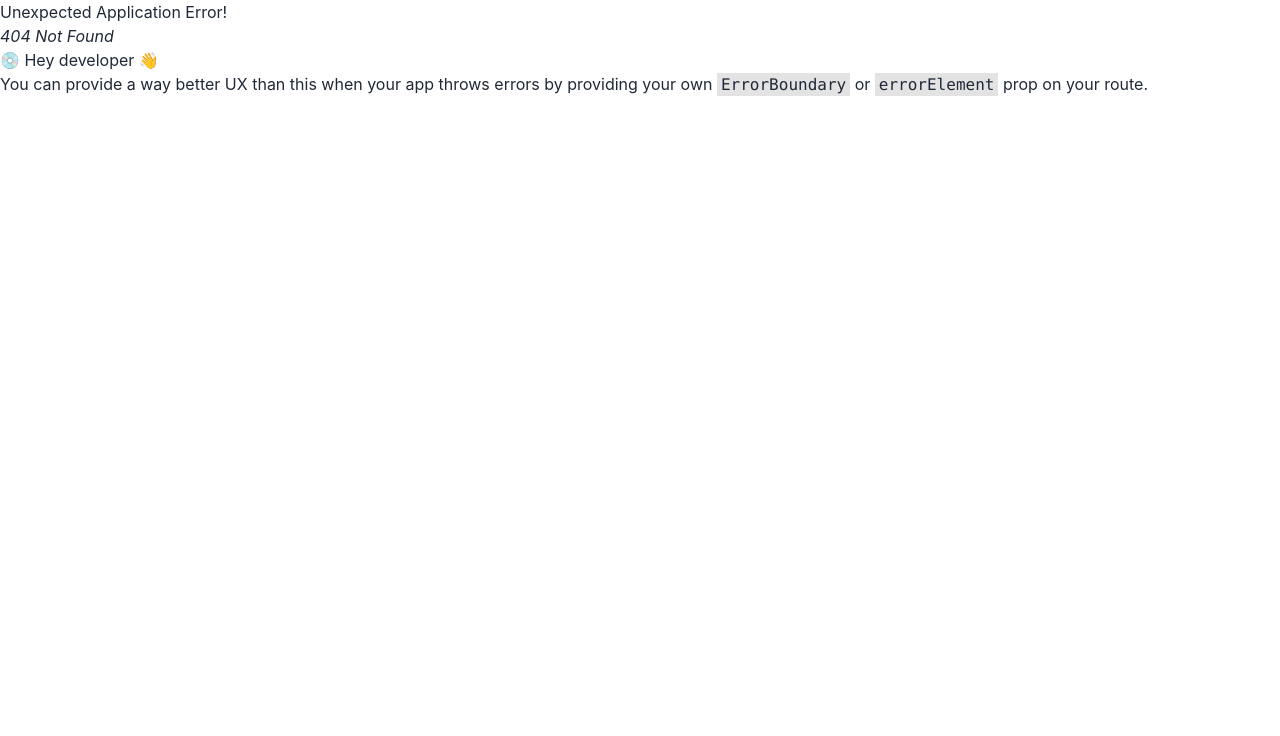
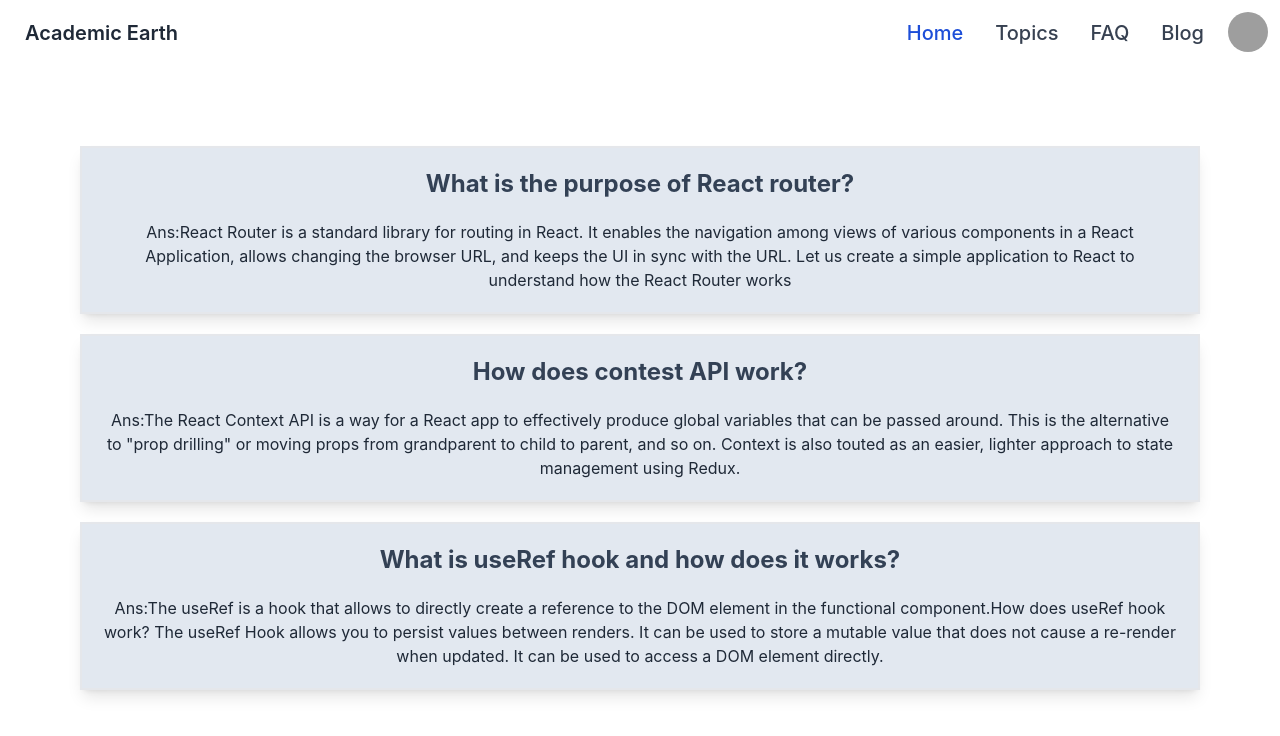
Before and after one commit to Partha1999/Accademic_Earth, a React (Create React App) app: page /Faq in a window 1280 px wide. Before the commit this address had no page. Shown: the top 736 px of the page. Built offline with nearby package versions, Linux system fonts and the light colour scheme; grey boxes are pictures that could not be loaded.

Commit message:
FAQ Part Done

```diff
--- a/src/App.js
+++ b/src/App.js
@@ -1,6 +1,7 @@
 import { createBrowserRouter, RouterProvider } from 'react-router-dom';
 import './App.css';
 import Blog from './Component/Blog/Blog';
+import Faq from './Component/FAQ/Faq';
 import Home from './Component/Home/Home';
 import Main from './Component/Main/Main';
 
@@ -17,6 +18,10 @@ function App() {
         {
           path:'/Blog',
           element:<Blog></Blog>
+        },
+        {
+          path:'/Faq',
+          element:<Faq></Faq>
         }
       ]
     }
--- /dev/null
+++ b/src/Component/FAQ/Faq.js
@@ -0,0 +1,44 @@
+import React from 'react';
+
+const Faq = () => {
+    return (
+        <div>
+            <div>
+            <div className="text-center mt-20 lg:mx-20 mx-3 ">
+      <div className="border-2 p-5 shadow-lg mb-5 bg-slate-200">
+        <h1 className="mb-5 text-2xl font-bold text-slate-700">What is the purpose of React router?</h1>
+        <p>
+          Ans:React Router is a standard library for routing in React. It
+          enables the navigation among views of various components in a React
+          Application, allows changing the browser URL, and keeps the UI in sync
+          with the URL. Let us create a simple application to React to
+          understand how the React Router works
+        </p>
+      </div>
+      <div className="border-2 p-5 shadow-lg mb-5 bg-slate-200">
+        <h1 className=" text-2xl font-bold mb-5 text-slate-700">How does contest API work?</h1>
+        <p>
+          Ans:The React Context API is a way for a React app to effectively
+          produce global variables that can be passed around. This is the
+          alternative to "prop drilling" or moving props from grandparent to
+          child to parent, and so on. Context is also touted as an easier,
+          lighter approach to state management using Redux.
+        </p>
+      </div>
+      <div className="border-2 p-5 shadow-lg mb-5 bg-slate-200">
+        <h1 className="mb-5 text-2xl font-bold text-slate-700">What is useRef hook and how does it works?</h1>
+        <p>
+          Ans:The useRef is a hook that allows to directly create a reference to
+          the DOM element in the functional component.How does useRef hook work?
+          The useRef Hook allows you to persist values between renders. It can
+          be used to store a mutable value that does not cause a re-render when
+          updated. It can be used to access a DOM element directly.
+        </p>
+      </div>
+    </div>
+        </div>
+        </div>
+    );
+};
+
+export default Faq;
--- a/src/Component/Header/Header.js
+++ b/src/Component/Header/Header.js
@@ -33,10 +33,10 @@ const Header = () => {
               </li>
               <li>
                 <Link
-                  to="/Statistics"
+                  to="/Faq"
                   className="block py-2 pr-4 pl-3 text-gray-700 rounded hover:bg-gray-100 md:hover:bg-transparent md:border-0 md:hover:text-blue-700 md:p-0 dark:text-gray-400 md:dark:hover:text-white dark:hover:bg-gray-700 dark:hover:text-white md:dark:hover:bg-transparent text-xl"
                 >
-                  Statistics
+                  FAQ
                 </Link>
               </li>
               <li>
```
